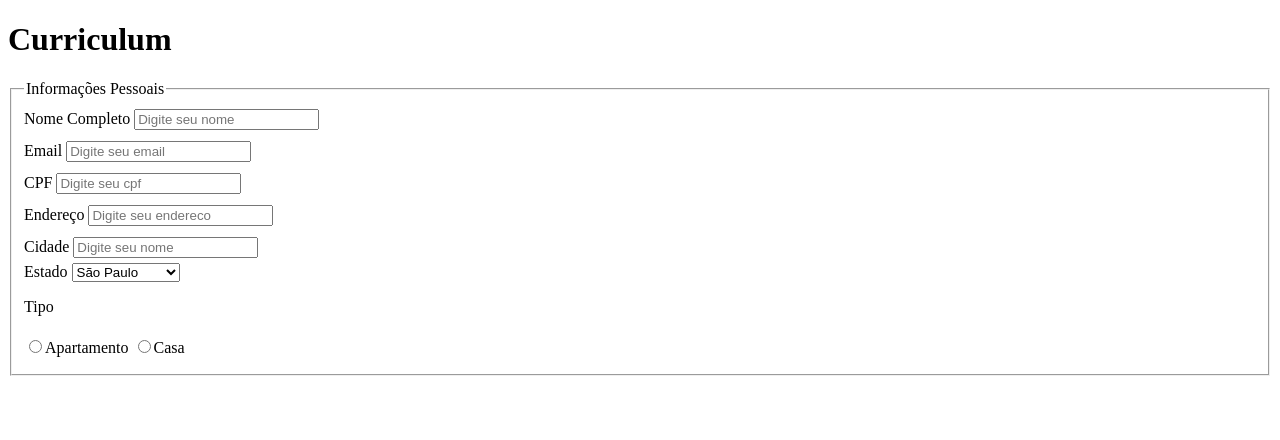
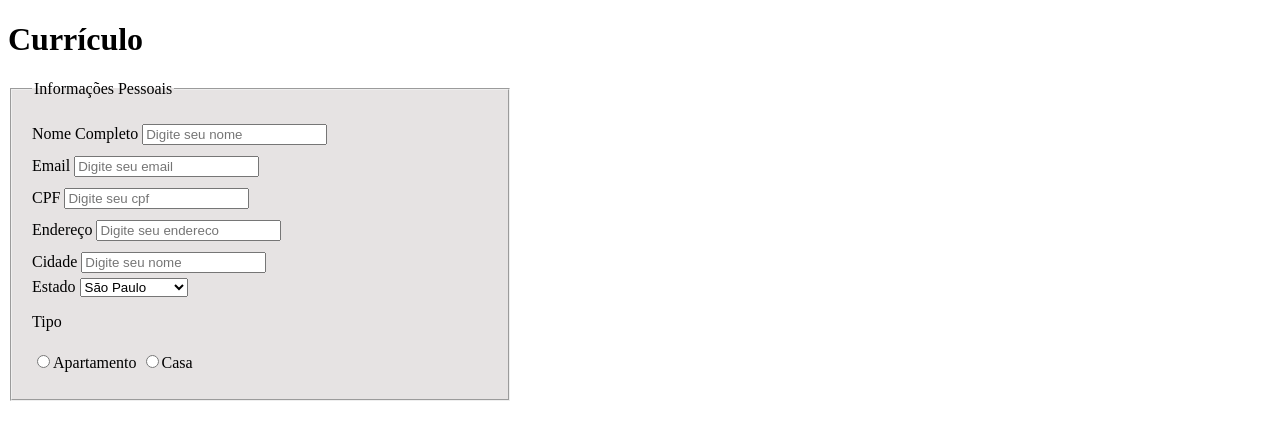
Before and after one commit to eduardoputinatti/trybe-exercicios, a plain HTML site: page exercises/html-e-css-forms-flexbox-e-responsivo_1./form.html in a window 1280 px wide. Drawn offline with Linux system fonts and the light colour scheme.

Commit message:
ajuste layout

```diff
--- a/exercises/html-e-css-forms-flexbox-e-responsivo_1./form.html
+++ b/exercises/html-e-css-forms-flexbox-e-responsivo_1./form.html
@@ -9,13 +9,13 @@
 </head>
 <body>
     <header>
-        <h1>Curriculum</h1>
+        <h1>Currículo</h1>
     </header>
 
     <form action="" method="get">
 
         <div>
-            <fieldset>
+            <fieldset id="personalInformation">
                 <legend>Informações Pessoais</legend>
                 <label class="label" for="name">Nome Completo</label>
                 <input type="text" name="name" id="name" placeholder="Digite seu nome" maxlength="40" required><br>
--- a/exercises/html-e-css-forms-flexbox-e-responsivo_1./styles.css
+++ b/exercises/html-e-css-forms-flexbox-e-responsivo_1./styles.css
@@ -1,3 +1,10 @@
 .label {
-line-height: 2;
+  line-height: 2;
 }
+
+#personalInformation {
+  box-sizing: border-box;
+  padding: 20px;
+  max-width: 500px;
+  background-color: rgb(230, 227, 227);
+}
```
